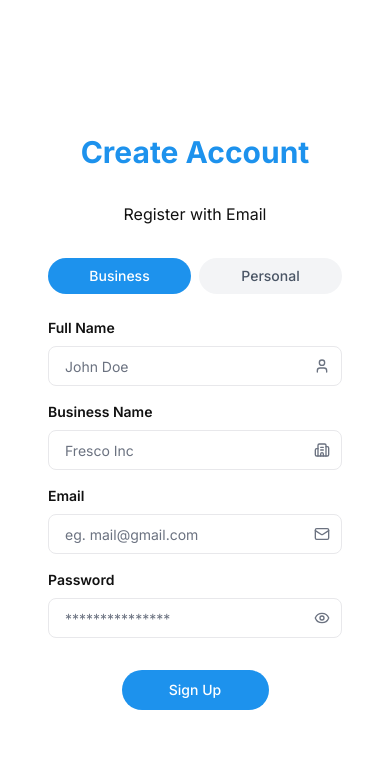
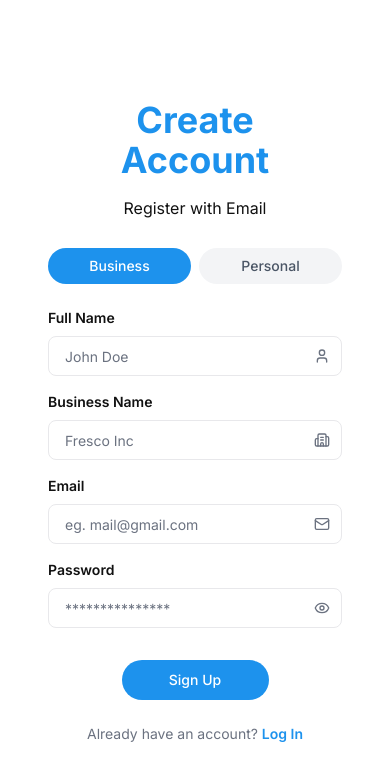
Before and after one commit to nrbnayon/track-fleet-pro-web, a Next.js app: page /signup in a window 390 px wide. Shown: the top 780 px of the page. Built offline with nearby package versions, Linux system fonts and the light colour scheme; no server answers.

Commit message:
Update responsiveness

```diff
--- a/components/Auth/ForgetPassword.tsx
+++ b/components/Auth/ForgetPassword.tsx
@@ -96,10 +96,10 @@ export default function ForgetPassword() {
                 />
               </div>
             </div>
-            <h1 className="text-3xl lg:text-5xl font-bold text-primary mb-6">
+            <h1 className="text-3xl lg:text-5xl font-bold text-primary mb-2 lg:mb-6">
               Forget Password?
             </h1>
-            <h2 className="text-base text-secondary mb-10 px-5 mx-auto">
+            <h2 className="text-base text-secondary mb-5 lg:mb-10 px-5 mx-auto">
               Enter the email used for your account and we’ll send  you a code for the confirmation.
             </h2>
           </div>
--- a/components/Auth/LoginForm.tsx
+++ b/components/Auth/LoginForm.tsx
@@ -162,11 +162,11 @@ export default function LoginForm() {
       <div className="flex w-full lg:w-1/2 min-h-screen relative flex-col items-center justify-center gap-8 lg:gap-12 px-6 py-12 lg:px-8 xl:px-12">
         <div className="w-full max-w-sm sm:max-w-md lg:max-w-xl p-4 sm:p-8  rounded-md sm:rounded-lg lg:rounded-2xl border-none shadow-none bg-white">
           <CardHeader className="text-center">
-            <h1 className="text-3xl lg:text-5xl font-bold text-primary mb-6">
+            <h1 className="text-4xl lg:text-5xl font-bold text-primary mb-2 lg:mb-6">
               Log In
             </h1>
           </CardHeader>
-          <CardHeader className="text-center mb-10">
+          <CardHeader className="text-center mb-5 lg:mb-10">
             <h2 className="text-base text-foreground">
               Log in with Email & Password
             </h2>
@@ -280,6 +280,19 @@ export default function LoginForm() {
                   )}
                 </Button>
               </div>
+
+              {/* Mobile Sign Up Link - Only visible on small screens */}
+              <div className="lg:hidden w-full flex justify-center items-center mt-4">
+                <p className="text-muted-foreground text-sm">
+                  Don't have an account?{" "}
+                  <Link
+                    href="/signup"
+                    className="text-primary font-semibold hover:underline transition-colors"
+                  >
+                    Sign Up
+                  </Link>
+                </p>
+              </div>
             </form>
           </div>
         </div>
--- a/components/Auth/RegisterForm.tsx
+++ b/components/Auth/RegisterForm.tsx
@@ -136,11 +136,11 @@ export default function RegisterForm() {
       <div className="flex w-full lg:w-1/2 min-h-screen relative flex-col items-center justify-center gap-8 lg:gap-12 px-6 py-12 lg:px-8 xl:px-12">
         <div className="w-full max-w-sm sm:max-w-md lg:max-w-xl p-4 sm:p-8 rounded-md sm:rounded-lg lg:rounded-2xl border-none shadow-none bg-white">
           <CardHeader className="text-center">
-            <h1 className="text-3xl lg:text-5xl font-bold text-primary mb-6">
+            <h1 className="text-4xl lg:text-5xl font-bold text-primary mb-2 lg:mb-6">
               Create Account
             </h1>
           </CardHeader>
-          <CardHeader className="text-center mb-6">
+          <CardHeader className="text-center mb-5 lg:mb-10">
             <h2 className="text-base text-foreground">
               Register with Email
             </h2>
@@ -322,6 +322,19 @@ export default function RegisterForm() {
                   )}
                 </Button>
               </div>
+
+              {/* Mobile Login Link - Only visible on small screens */}
+              <div className="lg:hidden w-full flex justify-center items-center mt-6">
+                <p className="text-muted-foreground text-sm">
+                  Already have an account?{" "}
+                  <Link
+                    href="/login"
+                    className="text-primary font-semibold hover:underline transition-colors"
+                  >
+                    Log In
+                  </Link>
+                </p>
+              </div>
             </form>
           </div>
         </div>
--- a/components/Auth/ResetPassword.tsx
+++ b/components/Auth/ResetPassword.tsx
@@ -152,10 +152,10 @@ export default function ResetPassword() {
                 />
               </div>
             </div>
-            <h1 className="text-3xl lg:text-5xl font-bold text-primary mb-6">
+            <h1 className="text-3xl lg:text-5xl font-bold text-primary mb-2 lg:mb-6">
               Create New Password
             </h1>
-            <h2 className="text-lg text-secondary mb-5 px-5 mx-auto">
+            <h2 className="text-lg text-secondary mb-5 lg:mb-10 px-5 mx-auto">
               Create a new unique password.
             </h2>
           </div>
--- a/components/Auth/VerifyOtp.tsx
+++ b/components/Auth/VerifyOtp.tsx
@@ -228,10 +228,10 @@ export default function VerifyOtp() {
                 />
               </div>
             </div>
-            <h1 className="text-3xl lg:text-5xl font-bold text-primary mb-6">
+            <h1 className="text-3xl lg:text-5xl font-bold text-primary mb-2 lg:mb-6">
               Enter OTP
             </h1>
-            <h2 className="text-base text-secondary mb-10 px-5 mx-auto">
+            <h2 className="text-base text-secondary mb-5 lg:mb-10 px-5 mx-auto">
               {`We sent a 4 code to your email ${email}`}
             </h2>
           </div>
```
Lines whose indentation alone changed are shown as unchanged.
